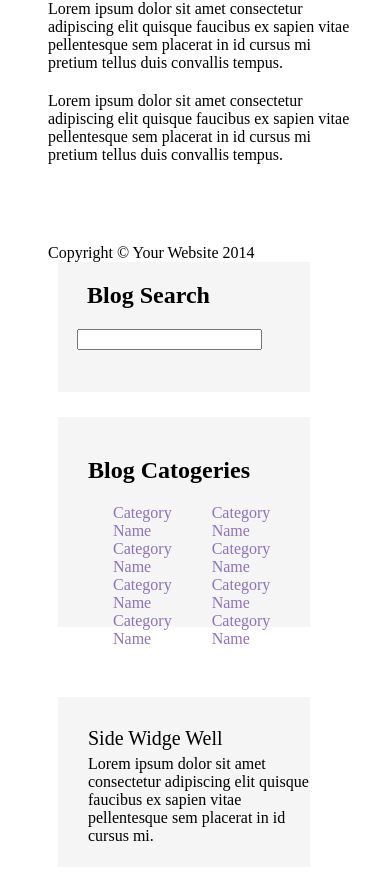
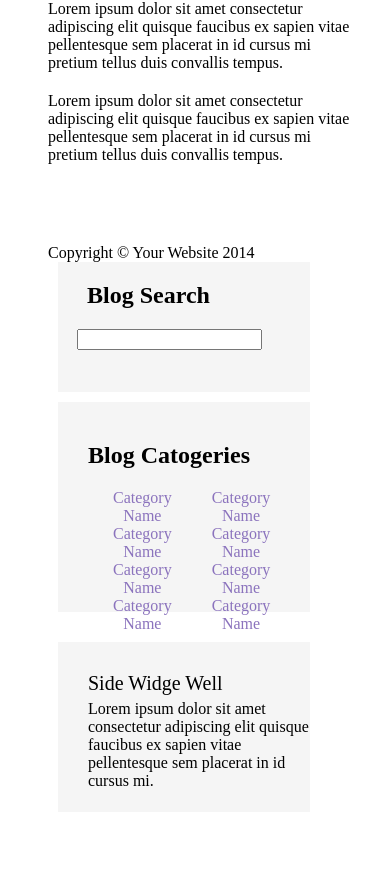
Before and after one commit to Sandeep-suman2469/gridlayout-4, a Next.js app: page / in a window 390 px wide. Shown: the part 1126-2006 px from the top of the page. After the commit the page ends 1938 px from the top, so only its background shows below. Built offline with nearby package versions, Linux system fonts and the light colour scheme.

Commit message:
grid-4 res

```diff
--- a/src/app/globals.css
+++ b/src/app/globals.css
@@ -38,11 +38,10 @@
 }
 
 .box-2{
-  height: 80vh;
-  /* background-color: #d5b8b8; */
+  height: 60vh;
   display: grid;
   grid-template-rows: 1fr 2fr 2fr;
-  /* grid-gap: 40px; */
+  grid-gap: 10px;
   margin: 0 50px;
 }
 
@@ -79,7 +78,7 @@
 
 .searchbar{
    padding-left: 19px;
-    margin-bottom: 25px;
+    /* margin-bottom: 25px; */
     background-color:rgb(245,245,245);
     /* border: 2px solid black; */
     height: 130px;
@@ -89,6 +88,9 @@
   margin-left: 15px;
   display: flex;
   color:rgb(139,115,189) ;
+  display: flex;
+  text-align: center;
+  justify-content: center;
 }
 
 .para{
@@ -102,7 +104,7 @@
 }
 
 .aside{
-    margin-bottom: 25px;
+    /* margin-bottom: 25px; */
     background-color:rgb(245,245,245);
     /* border: 2px solid black; */
     height: 170px;
@@ -141,8 +143,7 @@
 /* } */
 
 .search {
-    display: flex
-;
+    display: flex;
     align-items: center;
     margin-top: 8px;
     background: white;
@@ -182,20 +183,19 @@
 
 }
 
-@media (max-width: 700px) {
+/* @media (max-width: 1000px) {
 
-   .container{
-    display: flex;
-   }
-
+  .box-2{
+    width: 40vw;
+  }
    .box, .para{
-      width: 30vw;
+      width: 50vw;
     }
 
 
-}
+} */
 
-@media (max-width: 1000px) {
+@media (max-width: 1300px) {
 
   .box-2{
     width: 40vw;
@@ -209,7 +209,7 @@
 
 
 
-@media (max-width: 690px) {
+@media (max-width: 890px) {
     .container{
       display: grid;
       grid-template-columns: 1fr;
```
